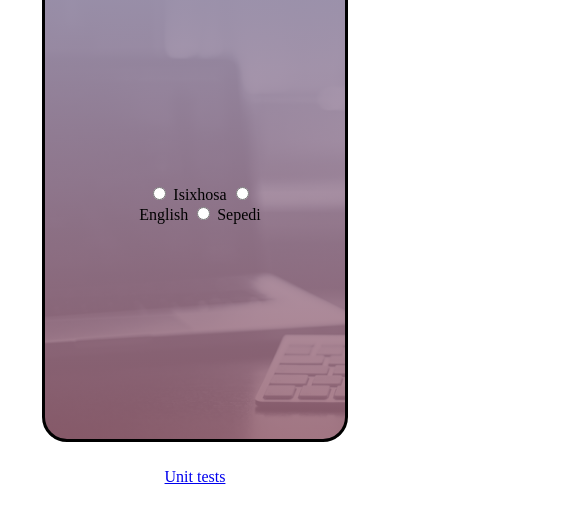
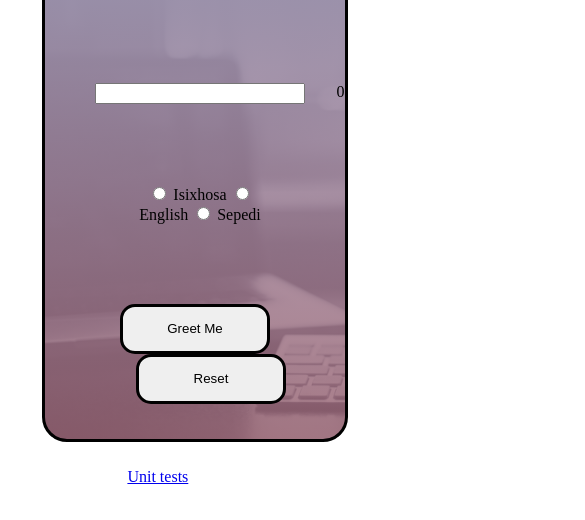
Before and after one commit to 0ngezwa-felele/Greetings, a plain HTML site: page index.html in a window 390 px wide. Shown: the part 72-592 px from the top of the page, 585 px wide, since content can reach past the window. Drawn offline with Linux system fonts and the light colour scheme.

Commit message:
fixed css style

```diff
--- a/greet.css
+++ b/greet.css
@@ -21,9 +21,12 @@
 }
 .buttons{
     display: flex;
-    padding-left: 36em;
+    /* padding-left: 36em; */
     width: 80%;
     margin: auto;
+    text-align: center;
+    justify-content: center;
+    align-content: center;
 }
 .tabs{
     padding: 5em;
@@ -31,9 +34,20 @@
 }
 .textbox{
     display: flex;
-    padding-left: 36em;
     margin: auto;
     margin-left: 50px;
+    text-align: center;
+    justify-content: center;
+    align-content: center;
+}
+.tests{
+    display: flex;
+    margin: auto;
+    margin-left: 50px;
+    text-align: center;
+    justify-content: center;
+    align-content: center;
+
 }
 .count{
     padding-left: 2em;
@@ -67,13 +81,18 @@
    .overall{
        display: flex;
        width: 100%;
+       height: 500px;
        /* align-content: center; */
+   }
+   .header{
+       flex-direction: column;
    }
 
 }
 @media screen and (max-width:425px){
     .overall{
         display: flex;
+        height: 500px;
         /* width: 100%; */
     }
     .textbox input{
@@ -87,5 +106,10 @@
         flex-direction: column;
         /* text-align: center; */
     }
+    .tests{
+        display: flex;
+        flex-direction: column;
+        justify-content: center;
+    }
 
 }
```
